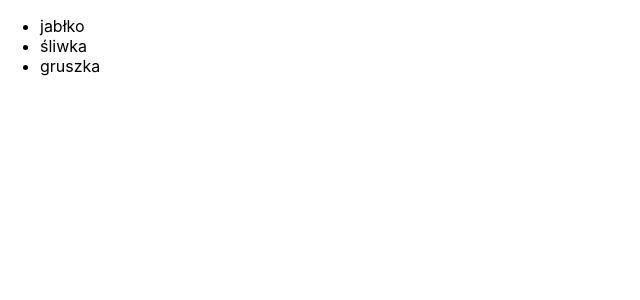
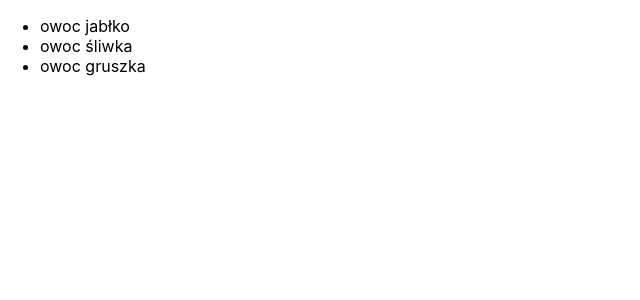
Before and after one commit to RoadToJunior/3react__array-opeartions, a React (Create React App) app in the folder array-operations/: page / in a window 1280 px wide. Shown: the top 300 px of the page, without its empty margins (0-640 px from the left). Built offline with nearby package versions, Linux system fonts and the light colour scheme.

Commit message:
add gravis-template string

```diff
--- a/array-operations/src/App.js
+++ b/array-operations/src/App.js
@@ -9,7 +9,7 @@ class ListItems extends React.Component {
     return (
       <ul>
         {this.state.items.map((item) => (
-          <li key={item}>{item}</li>
+          <li key={item}>{`owoc ${item}`}</li>
         ))}
       </ul>
     );
```
